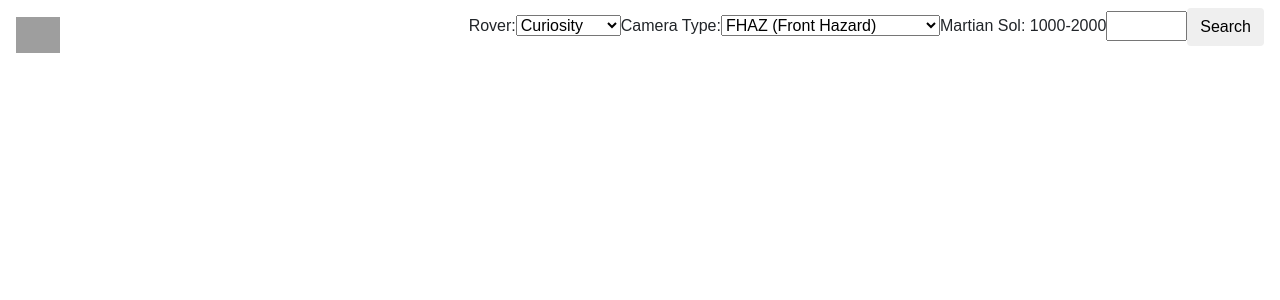
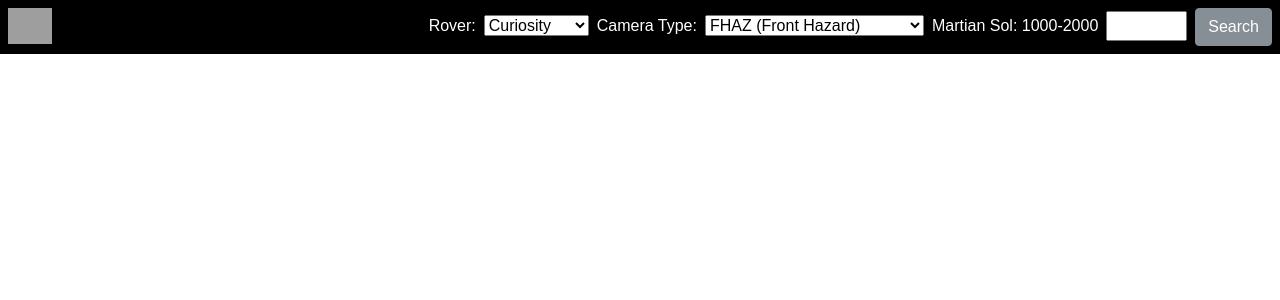
Before and after one commit to SeanMcP/mars-rover, a React (Create React App) app: page / in a window 1280 px wide. Shown: the top 300 px of the page. Built offline with nearby package versions, Linux system fonts and the light colour scheme; grey boxes are pictures that could not be loaded.

Commit message:
Clean up code; add style

```diff
--- a/src/components/App.js
+++ b/src/components/App.js
@@ -2,7 +2,6 @@ import React, { Component } from 'react';
 import '../styles/App.css';
 
 import BaseLayout from './BaseLayout'
-import Navbar from './Navbar'
 import GetImageForm from './GetImageForm'
 
 class App extends Component {
@@ -12,9 +11,7 @@ class App extends Component {
   render() {
     return (
       <BaseLayout>
-        <Navbar>
-          <GetImageForm />
-        </Navbar>
+        <GetImageForm />
       </BaseLayout>
     );
   }
--- a/src/components/GetImageButton.js
+++ b/src/components/GetImageButton.js
@@ -6,7 +6,7 @@ export default class GetImageButton extends Component {
   // }
   render() {
     return (
-      <button className="btn" type="submit" onSubmit={this.props.onClick}>Search</button>
+      <button className="btn btn-secondary ml-2" type="submit" onSubmit={this.props.onClick}>Search</button>
     )
   }
 }
--- a/src/components/GetImageForm.js
+++ b/src/components/GetImageForm.js
@@ -40,51 +40,36 @@ export default class GetImageForm extends Component {
 
     let imageUrl = `https://api.nasa.gov/mars-photos/api/v1/rovers/${rove}/photos?sol=${num}&camera=${cam}&api_key=${API_KEY}`;
 
-    console.log(imageUrl);
-
-    // componentDidMount() {
     fetch(imageUrl)
     .then(results => results.json())
     .then(responseData => {
-        console.log('responseData:\n', responseData.photos);
       this.setState({images: responseData.photos})
-        console.log('this.state.images:\n', this.state.images.photos);
     })
     .catch(error => console.log('Error with fetching: ', error))
-    // }
   }
   render() {
-    let displayImages = this.state.images.map(image => {
-      return (
-        <div key={image.id} className="card m-5">
-          <img className="card-img-top" src={image.img_src} alt="" />
-          <div className="card-footer text-muted p-2 text-center">
-            Rover: {image.rover.name} | Sol: {image.sol} ({image.earth_date})
-          </div>
-        </div>
-      )
-    })
     return (
       <div className="">
+        <div className="d-flex p-2 justify-content-between" style={{backgroundColor: 'black', color: 'white'}}>
+          <img src="https://api.nasa.gov/images/logo.png" alt="NASA" style={{height: 36, width: 44}}/>
           <form onSubmit={this.fetchRoverImage}>
-          <div className="form-group">
-            <label htmlFor="rover">Rover:</label>
+            <label htmlFor="rover" className="mx-2">Rover:</label>
             <select onChange={this.handleRover} id="rover" value={this.state.value}>
               <option value="Curiosity">Curiosity</option>
               <option value="Opportunity">Opportunity</option>
               <option value="Spirit">Spirt</option>
             </select>
-            <label htmlFor="camera">Camera Type:</label>
+            <label htmlFor="camera" className="mx-2">Camera Type:</label>
             <select onChange={this.handleCamera} id="rover" value={this.state.value}>
               <option value="fhaz">FHAZ (Front Hazard)</option>
               <option value="rhaz">RHAZ (Rear Hazard)</option>
               <option value="navcam">NAVCAM (Navigation Cam)</option>
             </select>
-            <label htmlFor="sol">Martian Sol: 1000-2000</label>
+            <label htmlFor="sol" className="mx-2">Martian Sol: 1000-2000</label>
             <input type="number" onChange={this.handleSol} max="2000" min="1000" value={this.state.value}/>
             <GetImageButton onClick={this.fetchRoverImage} />
+          </form>
         </div>
-        </form>
         <ImageDisplay images={this.state.images} />
       </div>
     )
--- a/src/components/ImageDisplay.js
+++ b/src/components/ImageDisplay.js
@@ -5,7 +5,7 @@ export default class ImageDisplay extends Component {
   render() {
     let displayImages = this.props.images.map(image => {
       return (
-        <div key={image.id} className="card m-5">
+        <div key={image.id} className="card m-2 w-50">
           <img className="card-img-top" src={image.img_src} alt="" />
           <div className="card-footer text-muted p-2 text-center">
             Rover: {image.rover.name} | Sol: {image.sol} ({image.earth_date})
@@ -14,7 +14,7 @@ export default class ImageDisplay extends Component {
       )
     })
     return (
-      <div className="container">
+      <div className="d-flex m-2">
         {displayImages}
       </div>
     )
--- a/src/components/Navbar.js
+++ /dev/null
@@ -1,17 +0,0 @@
-import React, { Component } from 'react';
-
-export default class Navbar extends Component {
-  constructor() {
-    super()
-  }
-  render() {
-    return (
-      <nav className="navbar sticky-top navbar-inverse bg-inverse">
-        <div className="d-flex">
-          <img src="https://api.nasa.gov/images/logo.png" alt="NASA" style={{height: 36, width: 44}}/>
-        </div>
-        {this.props.children}
-      </nav>
-    )
-  }
-}
```
Lines whose indentation alone changed are shown as unchanged.
